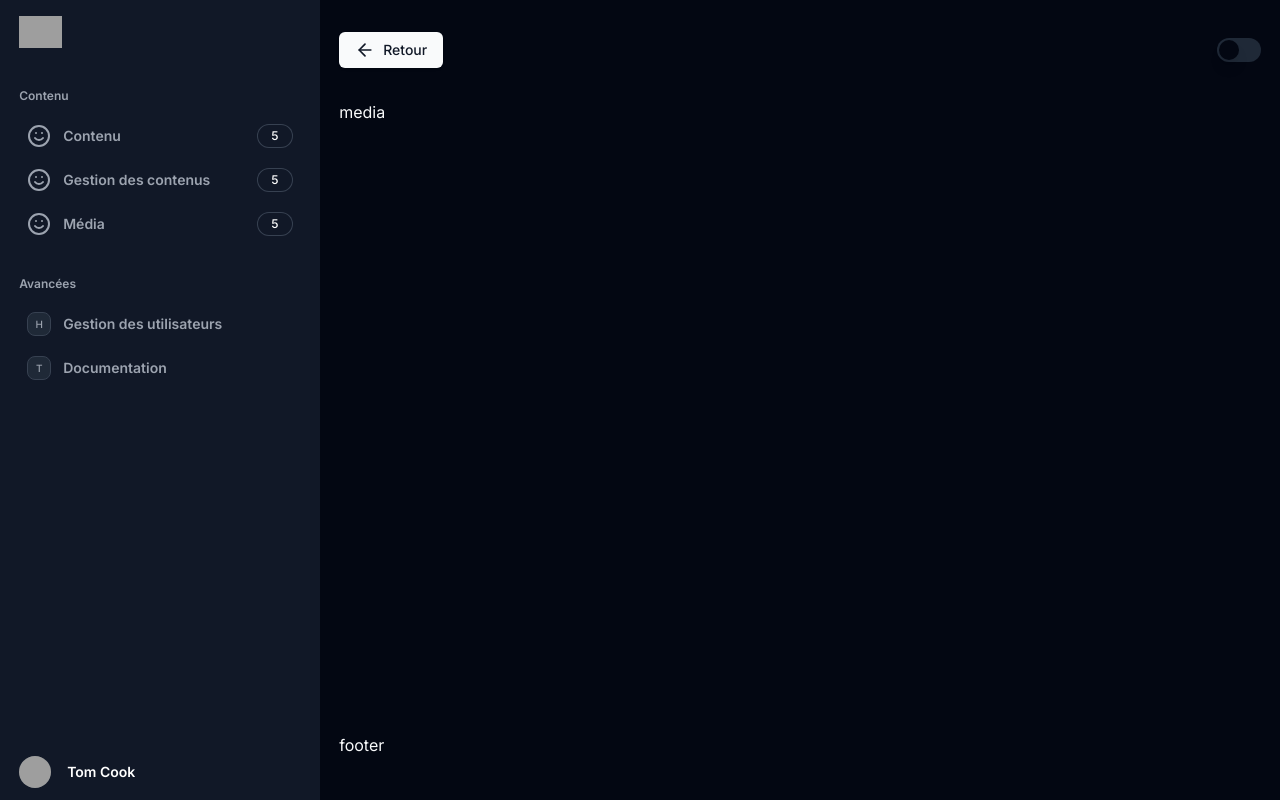
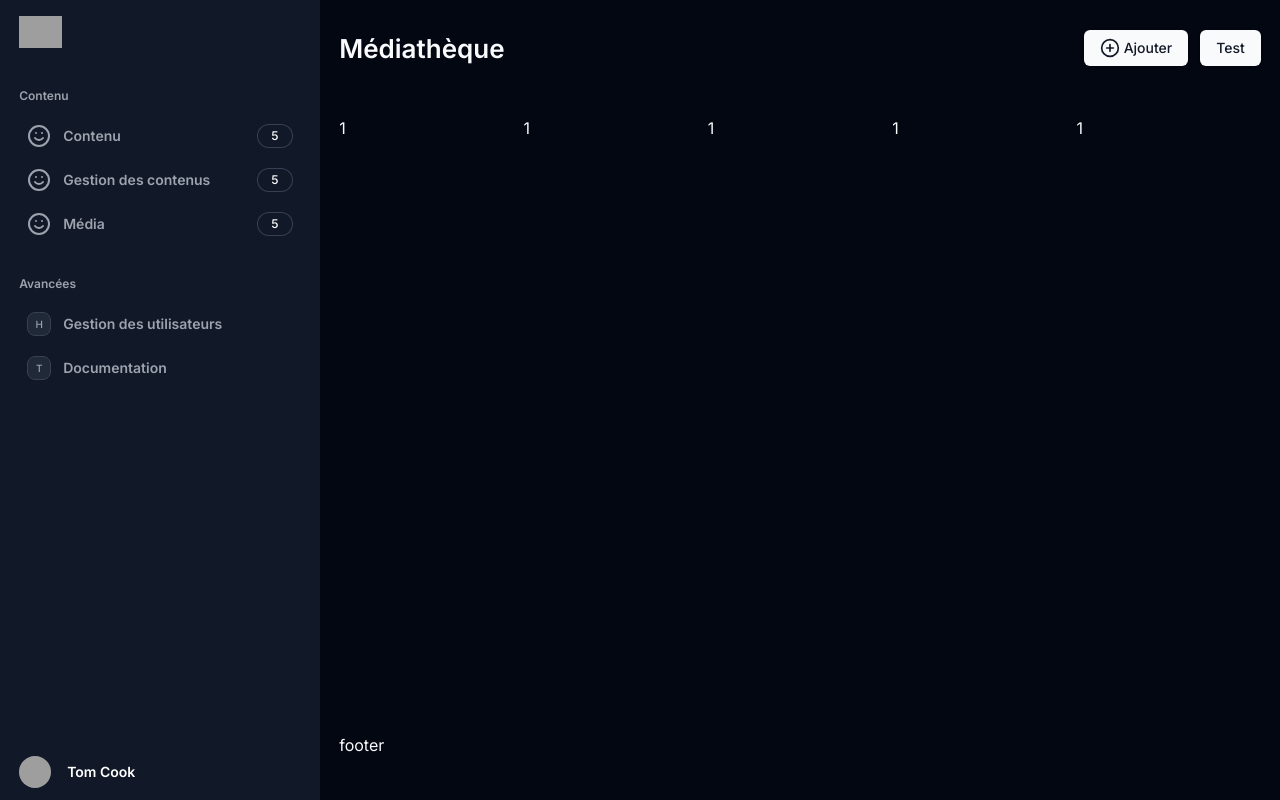
Before and after one commit to anonymze/cms_nextjs, a Next.js app: page /media in a window 1280 px wide. Built offline with nearby package versions, Linux system fonts and the light colour scheme; grey boxes are pictures that could not be loaded.

Commit message:
add: header for actions + beginning media page

```diff
--- a/src/app/media/page.tsx
+++ b/src/app/media/page.tsx
@@ -1,11 +1,13 @@
-interface Props {}
-
-const page: React.FC<Props> = () => {
+export default async function page() {
   return (
-    <>
-        <h1>media</h1>
-    </>
+    <section>
+      <article className="grid grid-flow-col">
+        <div className="max-w-[20px]">1</div>
+        <div className="max-w-[20px]">1</div>
+        <div className="max-w-[20px]">1</div>
+        <div className="max-w-[20px]">1</div>
+        <div className="max-w-[20px]">1</div>
+      </article>
+    </section>
   )
 }
-
-export default page
--- /dev/null
+++ b/src/components/ActionsButtons.tsx
@@ -0,0 +1,15 @@
+import { PlusCircleIcon } from "lucide-react"
+import { Button } from "./ui/Button"
+
+interface Props {}
+
+const ActionsButtons: React.FC<Props> = (props) => {
+  return (
+    <div className="flex items-center gap-3">
+        <Button actionClick={() => {}}><PlusCircleIcon className="h-5 w-5 mr-1" /> Ajouter</Button>
+        <Button actionClick={() => {}}>Test</Button>
+    </div>
+  )
+}
+
+export default ActionsButtons
--- /dev/null
+++ b/src/components/layout/Header.tsx
@@ -0,0 +1,16 @@
+import ActionsButtons from "../ActionsButtons"
+
+interface Props {
+    title: string
+}
+
+const Header: React.FC<Props> = ({ title }) => {
+  return (
+    <header className="flex justify-between items-center pb-lg">
+        <h1>{ title }</h1>
+        <ActionsButtons />
+    </header>
+  )
+}
+
+export default Header
--- a/src/components/layout/Layout.tsx
+++ b/src/components/layout/Layout.tsx
@@ -1,6 +1,7 @@
 import Footer from "./Footer"
+import Header from "./Header"
 import SideNavbar from "./Navbar/SideNavbar"
-import TopNavbar from "./Navbar/TopNavbar"
+// import TopNavbar from "./Navbar/TopNavbar"
 
 const Layout: React.FC<React.PropsWithChildren> = ({children}) => {
   return (
@@ -8,8 +9,8 @@ const Layout: React.FC<React.PropsWithChildren> = ({children}) => {
         <aside className="container col-span-3 row-span-12 bg-gray-900 xl:col-span-2">
             <SideNavbar />
         </aside>
-        <main className="container col-span-9 row-span-11 py-8 overflow-y-scroll xl:col-span-10">
-            <TopNavbar />
+        <main className="container col-span-9 row-span-11 py-md overflow-y-scroll xl:col-span-10">
+            <Header title="Médiathèque" />
             {children}
         </main>
         <footer className="container col-span-9 row-span-1 xl:col-span-10">
--- a/src/components/layout/Navbar/TopNavbar.tsx
+++ b/src/components/layout/Navbar/TopNavbar.tsx
@@ -28,7 +28,7 @@ const TopNavbar: React.FC<Props> = () => {
     }
   return (
     <nav className="flex justify-between items-center pb-8">
-        <Button actionClick={goBack}><ArrowLeft className="h-5 w-5 mr-2" /> Retour</Button>
+        <Button actionClick={goBack}><ArrowLeft className="h-5 w-5 mr-1" /> Retour</Button>
         <Switch onCheckedChange={changeTheme} />
     </nav>
   )
--- a/src/components/ui/SkeletonPage.tsx
+++ b/src/components/ui/SkeletonPage.tsx
@@ -0,0 +1,11 @@
+interface Props {}
+
+const SkeletonPage: React.FC<Props> = () => {
+  return (
+    <>
+        <h1>SkeletonPage</h1>
+    </>
+  )
+}
+
+export default SkeletonPage
--- a/src/styles/globals.css
+++ b/src/styles/globals.css
@@ -8,6 +8,11 @@
     color: theme("colors.foreground");
     -webkit-font-smoothing: antialiased;
     -moz-osx-font-smoothing: grayscale;
+  }
+
+  h1 {
+    font-size: 26px;
+    font-weight: 600;
   }
 }
 
--- a/tailwind.config.ts
+++ b/tailwind.config.ts
@@ -21,12 +21,18 @@ const config: Config = {
     },
     extend: {
       screens: {
-        xs: "391px",
+        xs: "392px",
         sm: "720px",
-        md: "920px",
+        md: "960px",
         lg: "1200px",
         xl: "1500px",
         "2xl": "1920px",
+      },
+      spacing: {
+        sm: '0.8rem',
+        md: "1.8rem",
+        lg: "3rem",
+        xl: "6rem"
       },
       colors: {
         /* custom */
```
